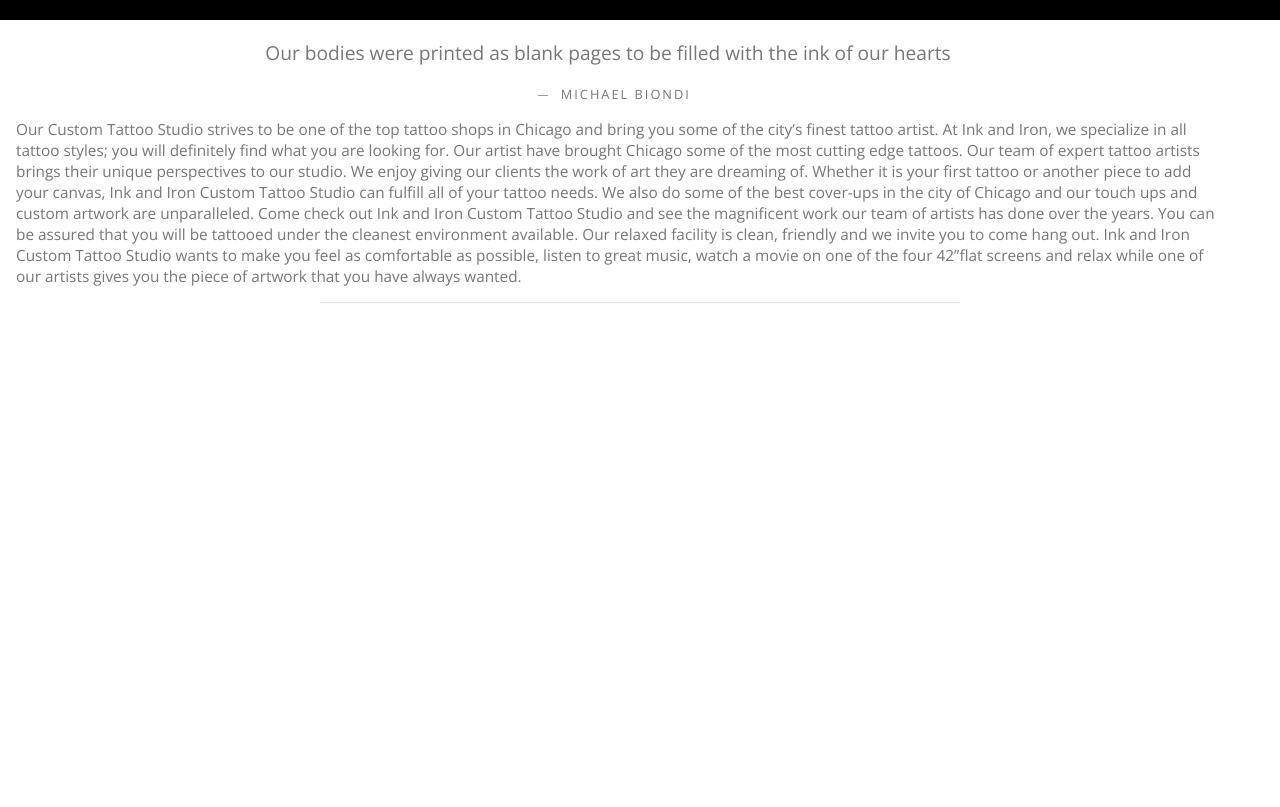
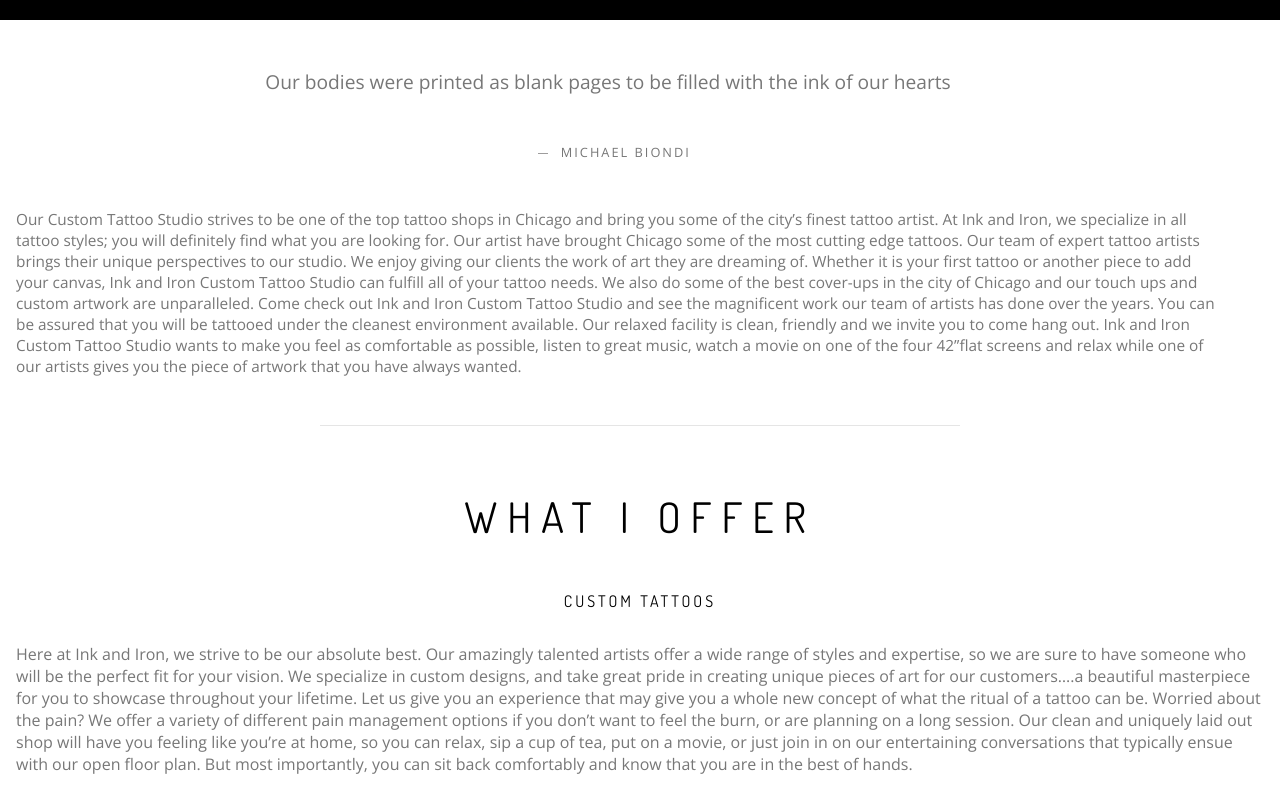
Before and after one commit to DogwishX/thiago-tattoo, a React (Create React App) app in the folder new-design/: page / in a window 1280 px wide. Shown: the part 780-1587 px from the top of the page. Before the commit the page ends 1091 px from the top, so only its background shows below. Built offline with nearby package versions, Linux system fonts and the light colour scheme.

Commit message:
Add WhatIOffer

```diff
--- a/new-design/src/App.css
+++ b/new-design/src/App.css
@@ -8,6 +8,7 @@
 }
 
 p {
+  margin: 3rem 0;
   color: #777;
   font-weight: 300;
   font-family: "Open Sans", arial, sans-serif;
--- a/new-design/src/App.js
+++ b/new-design/src/App.js
@@ -1,13 +1,15 @@
 import "./App.css";
 import AboutMe from "./Components/AboutMe";
 import Hero from "./Components/Hero";
+import WhatIOffer from "./Components/WhatIOffer";
 
 function App() {
   return (
     <div className="App">
       <Hero />
       <AboutMe />
-      <hr></hr>
+      <hr />
+      <WhatIOffer />
     </div>
   );
 }
--- /dev/null
+++ b/new-design/src/Components/WhatIOffer/WhatIOffer.css
@@ -0,0 +1,17 @@
+#what-i-offer {
+  margin-top: 4rem;
+}
+
+#what-i-offer__title {
+  font-weight: 400;
+}
+
+#what-i-offer__subtitle {
+  margin-top: 3rem;
+  letter-spacing: 3px;
+  font-weight: 400;
+}
+
+#what-i-offer__text {
+  margin: 2rem 1rem;
+}
--- /dev/null
+++ b/new-design/src/Components/WhatIOffer/WhatIOffer.js
@@ -0,0 +1,31 @@
+import React from "react";
+import Subtitle from "../Core/Subtitle";
+import Title from "../Core/Title";
+import "./WhatIOffer.css";
+
+function WhatIOffer() {
+  return (
+    <div id="what-i-offer">
+      <Title id="what-i-offer__title">what i offer</Title>
+      <Subtitle id="what-i-offer__subtitle">custom tattoos</Subtitle>
+      <p id="what-i-offer__text">
+        Here at Ink and Iron, we strive to be our absolute best. Our amazingly
+        talented artists offer a wide range of styles and expertise, so we are
+        sure to have someone who will be the perfect fit for your vision. We
+        specialize in custom designs, and take great pride in creating unique
+        pieces of art for our customers….a beautiful masterpiece for you to
+        showcase throughout your lifetime. Let us give you an experience that
+        may give you a whole new concept of what the ritual of a tattoo can be.
+        Worried about the pain? We offer a variety of different pain management
+        options if you don’t want to feel the burn, or are planning on a long
+        session. Our clean and uniquely laid out shop will have you feeling like
+        you’re at home, so you can relax, sip a cup of tea, put on a movie, or
+        just join in on our entertaining conversations that typically ensue with
+        our open floor plan. But most importantly, you can sit back comfortably
+        and know that you are in the best of hands.
+      </p>
+    </div>
+  );
+}
+
+export default WhatIOffer;
--- /dev/null
+++ b/new-design/src/Components/WhatIOffer/index.js
@@ -0,0 +1,2 @@
+import WhatIOffer from "./WhatIOffer";
+export default WhatIOffer;
```
